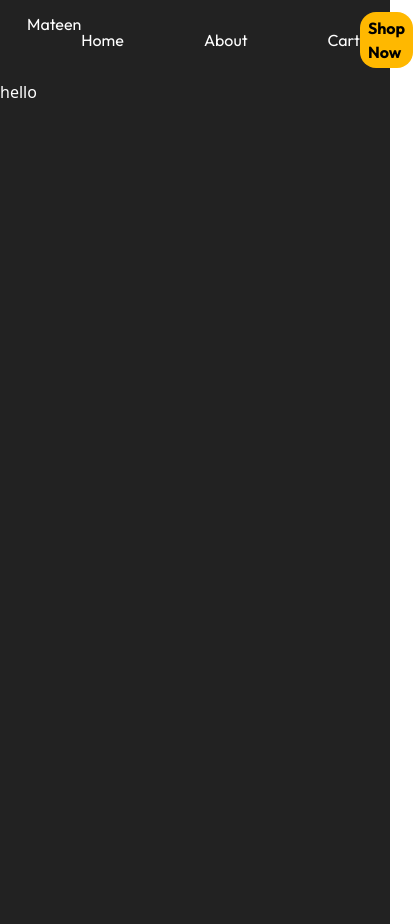
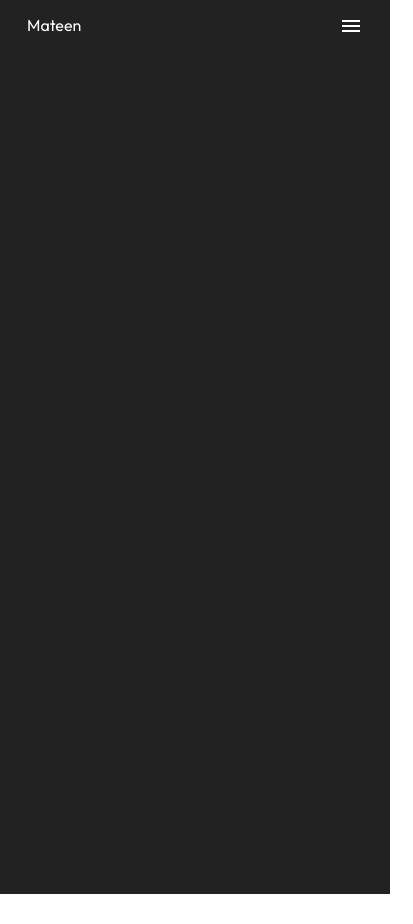
Before and after one commit to VyperX2/e-commerce-website, a React (Vite) app: page / in a window 390 px wide. Shown: the whole page, 413 px wide, since content can reach past the window. After the commit the page ends 894 px from the top, so only its background shows below. Built offline with nearby package versions, Linux system fonts and the light colour scheme.

Commit message:
Made Navbar responsive and removed 1 link

```diff
--- a/package.json
+++ b/package.json
@@ -10,6 +10,10 @@
     "preview": "vite preview"
   },
   "dependencies": {
+    "@emotion/react": "^11.11.1",
+    "@emotion/styled": "^11.11.0",
+    "@mui/icons-material": "^5.14.12",
+    "@mui/material": "^5.14.12",
     "react": "^18.2.0",
     "react-dom": "^18.2.0",
     "react-router-dom": "^6.16.0"
--- a/src/components/Navbar.jsx
+++ b/src/components/Navbar.jsx
@@ -1,25 +1,41 @@
-import React from "react";
+import React, { useState } from "react";
 import { Link } from "react-router-dom";
+import MenuIcon from "@mui/icons-material/Menu";
+import { NavLinks } from "../data";
 
 const Navbar = () => {
+	const [isOpen, setIsOpen] = useState(false);
+
 	return (
 		<div className=" w-full bg-[#222222] text-white font-outfit">
-			<nav className="  container flex justify-between py-3">
+			<nav className="  container flex justify-between py-3 items-center">
 				<h4>Mateen</h4>
 
-				<ul className=" flex items-center justify-center gap-x-20">
-					<li>
-						<Link to="/">Home</Link>
-					</li>
-					<li>About</li>
-					<li>
-						<Link to="/cart">Cart</Link>
-					</li>
+				<div
+					onClick={() => setIsOpen((prev) => !prev)}
+					className=" sm:hidden relative"
+				>
+					<MenuIcon />
+
+					<ul
+						className={`${
+							isOpen ? "flex" : "hidden"
+						} flex-col px-2 py-4 bg-[#FFB800] absolute text-[#222222] font-semibold rounded-lg right-1`}
+					>
+						{NavLinks.map((link) => (
+							<Link to={link.to}>{link.title}</Link>
+						))}
+					</ul>
+				</div>
+				<ul className=" sm:flex items-center justify-center gap-x-20 hidden ">
+					{NavLinks.map((link) => (
+						<Link to={link.to}>{link.title}</Link>
+					))}
 				</ul>
 
 				<Link
 					to="/products"
-					className=" text-black font-semibold bg-[#FFB800] px-2 py-1 rounded-2xl"
+					className=" text-black font-semibold bg-[#FFB800] px-2 py-1 rounded-2xl hidden sm:block"
 				>
 					Shop Now
 				</Link>
--- /dev/null
+++ b/src/data.js
@@ -0,0 +1,6 @@
+const NavLinks = [
+	{ to: "/", title: "Home" },
+	{ to: "/products", title: "Cart" },
+];
+
+export { NavLinks };
--- a/src/pages/Home.jsx
+++ b/src/pages/Home.jsx
@@ -3,7 +3,7 @@ import React from 'react'
 const Home = () => {
   return (
     <section className=' h-screen w-screen bg-[#222222]'>
-      <h2>hello</h2>
+
     </section>
   )
 }
```
Also changed, not shown: 1 other file (tests, documents, lock files or other folders).
